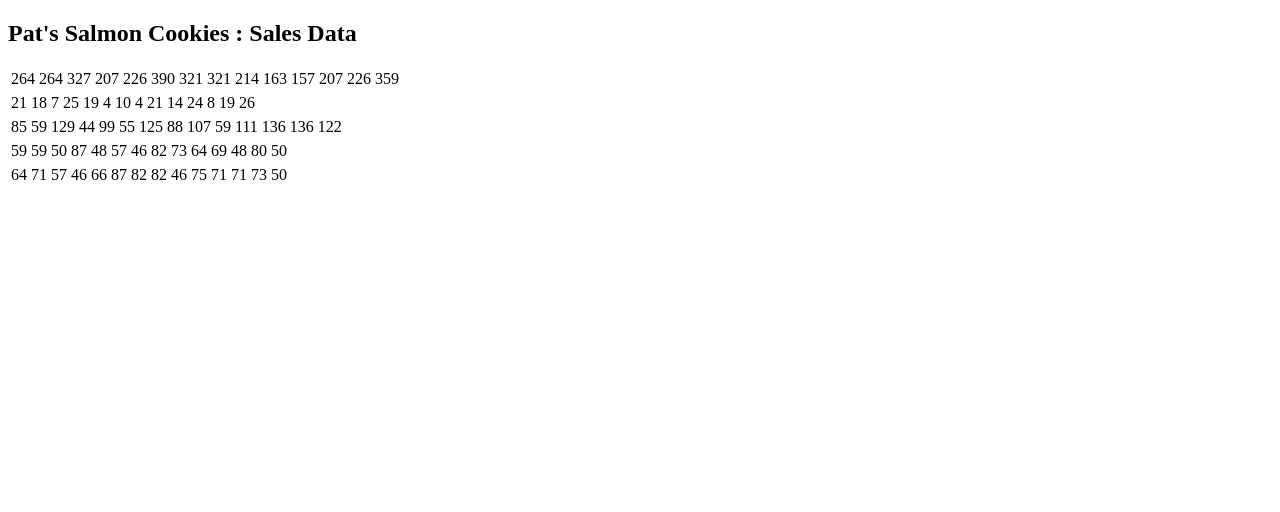
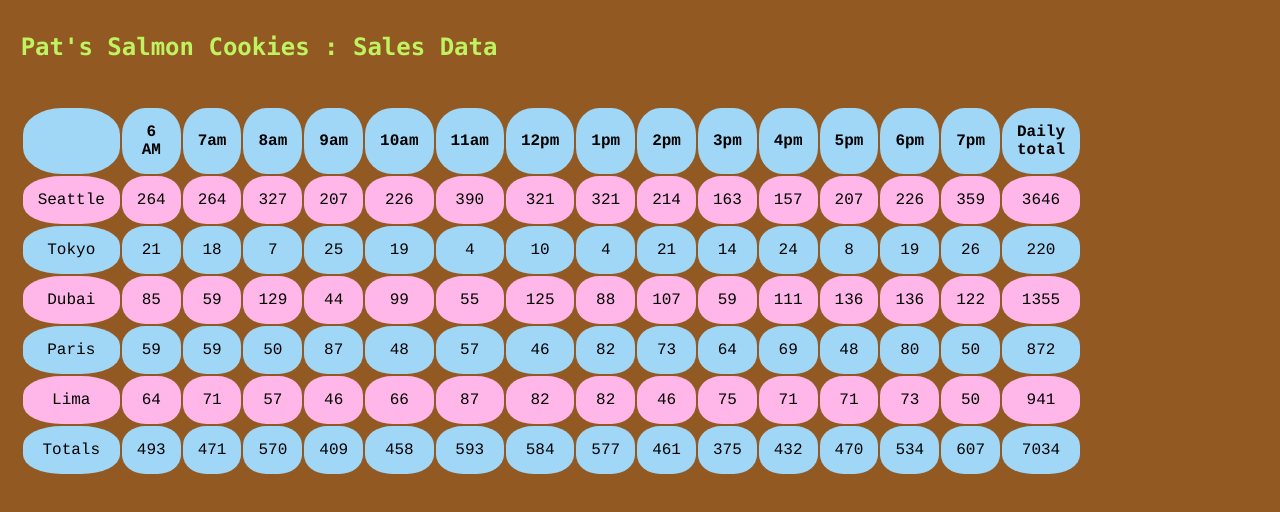
Before and after one commit to Ahmadbanibaker/cookie-stand, a plain HTML site: page sales.html in a window 1280 px wide. Drawn offline with Linux system fonts and the light colour scheme.

Commit message:
edited lab 07

```diff
--- a/css/style.css
+++ b/css/style.css
@@ -22,7 +22,7 @@ th, tr , td {
     border-radius: 40%;
     text-align: center;
   }
-  td{
+  td,th{
       width:4%;
 padding: 15px;
   }
--- a/js/app.js
+++ b/js/app.js
@@ -1,7 +1,11 @@
+// let profiles = document.getElementById('main');
+let hours = ['6 AM','7am' ,'8am','9am','10am','11am','12pm','1pm','2pm','3pm','4pm','5pm','6pm','7pm'];
+let all = [];
+let divE = document.getElementById('main');
+let table = document.createElement('table');
+divE.appendChild(table);
 
-let hours = ['6 AM','7am' ,'8am','9am','10am','11am','12pm','1pm','2pm','3pm','4pm','5pm','6pm','7pm'];
-
-function cookiesStand(name,min,max,Avr){
+function cookiesStand(name,min,max,Avr) {
   this.name = name;
   this.min = min;
   this.max = max;
@@ -10,17 +14,9 @@ function cookiesStand(name,min,max,Avr){
   this.hourlycookes = [];
   this.result = [];
   this.hourlycustomers = [];
-
+  this.hours = ['6 AM','7am' ,'8am','9am','10am','11am','12pm','1pm','2pm','3pm','4pm','5pm','6pm','7pm'];
+  all.push(this);
 }
-
-// const Seattle = {
-//   name: 'Seattle',
-//   min : 23,
-//   max : 65,
-//   Avr : 6.3,
-//   hourlycustomers : [],
-//   total : 0,
-
 
 cookiesStand.prototype.customersperhour = function() {
   for(let i=0 ; i <= hours.length ; i++){
@@ -47,43 +43,47 @@ cookiesStand.prototype.finalresult = function(){
 
 
 cookiesStand.prototype.render = function () {
-  let divE = document.getElementById('main');
-  let table = document.createElement('table');
-  divE.appendChild(table);
-  let trElement = document.createElement('tr');
-  table.appendChild(trElement);
+  let totalofTotals  = 0;
+  let tdElement = document.createElement('tr');
+  table.appendChild(tdElement);
+  // let trElement = document.createElement('tr');
+  // table.appendChild(trElement);
 
 
+
+  let tanleElement1 = document.createElement('td');
+  tanleElement1.textContent = this.name;
+  tdElement.appendChild(tanleElement1);
+
   for (let index = 0; index < hours.length; index++) {
-    let tdElement = document.createElement('td');
-    tdElement.textContent = this.hourlycookes[index];
-    trElement.appendChild(tdElement);
+    totalofTotals += this.hourlycookes [index];
+    let tsElement = document.createElement('td');
+    tsElement.textContent = this.hourlycookes[index];
+    tdElement.appendChild(tsElement);
   }
+  let tsElement = document.createElement('td');
+  tsElement.textContent = totalofTotals;
+  tdElement.appendChild(tsElement);
 
 };
 let getMain = document.getElementById('main');
-
-// let cerateTable = document.createElement('table');
-// getMain.appendChild(cerateTable);
-// function header(){
-//   let headerTr = document.createElement('tr');
-//   cerateTable.appendChild(headerTr);
-//   let locationTh = document.createElement('th');
-//   locationTh.textContent = 'location';
-//   headerTr.appendChild(locationTh);
-//   for(i=0;i<hours.length;i++){
-
-//     let createTh = document.createElement('th');
-//     headerTr.appendChild(createTh);
-//     createTh.textContent = hours[i];
-//   }
-// }
 
 let Seattle = new cookiesStand ('Seattle', 23 ,65 ,6.3);
 let tokyo = new cookiesStand('Tokyo', 3 , 24 ,1.2);
 let dubai = new cookiesStand ('Dubai',11,38, 3.7);
 let paris = new cookiesStand('Paris', 20, 38, 2.3);
 let lima = new cookiesStand('Lima', 20, 38, 2.3);
+
+// Seattle.cookiesStand();
+// tokyo.cookiesStand();
+// dubai.cookiesStand();
+// paris.cookiesStand();
+// lima.cookiesStand();
+
+//console.log(all);
+
+tableheader();
+
 
 let countries = [Seattle,tokyo,dubai,paris,lima];
 
@@ -94,7 +94,41 @@ for (let index = 0; index < countries.length; index++) {
   countries[index].render();
 }
 
-function header (){
-  let headE = document.createElement('th');
-  table.appendChild('head');
+
+function tableheader (){
+  let trElement = document.createElement('tr');
+  table.appendChild(trElement);
+
+  hours.unshift(' ');
+  hours.push('Daily total');
+  for (let i = 0; i < hours.length; i++){
+    let thElement = document.createElement('th');
+    thElement.textContent = hours[i];
+    trElement.appendChild(thElement);
+  }
+  hours.shift();
+  hours.pop();
 }
+
+function totalHoury(){
+  let t = 0 ;
+  let totalEachHour = [];
+  let footerTE = document.createElement('tr');
+  table.appendChild(footerTE);
+
+  let tdL = document.createElement('td');
+  tdL.textContent = 'Totals';
+  footerTE.appendChild(tdL);
+  for(let x= 0 ; x<hours.length ; x++){
+    totalEachHour[x] = countries[0].hourlycookes[x] + countries[1].hourlycookes[x] + countries[2].hourlycookes[x]+ countries[3].hourlycookes[x]+countries[4].hourlycookes[x];
+    t += totalEachHour[x];
+    let tdTE = document.createElement('td');
+    tdTE.textContent = totalEachHour[x] ;
+    footerTE.appendChild(tdTE);
+  }
+  let tdTE = document.createElement('td');
+  tdTE.textContent = t;
+  footerTE.appendChild(tdTE);
+  console.log(t);
+}
+totalHoury();
--- a/sales.html
+++ b/sales.html
@@ -4,8 +4,9 @@
 
     <title>Document</title>
 
-    <link href = "./css/style.css"/>
+
     <!--<link href = "./css/reset.css"/> -->
+    <link rel="stylesheet" href="./css/style.css">
 
 
 </head>
```
